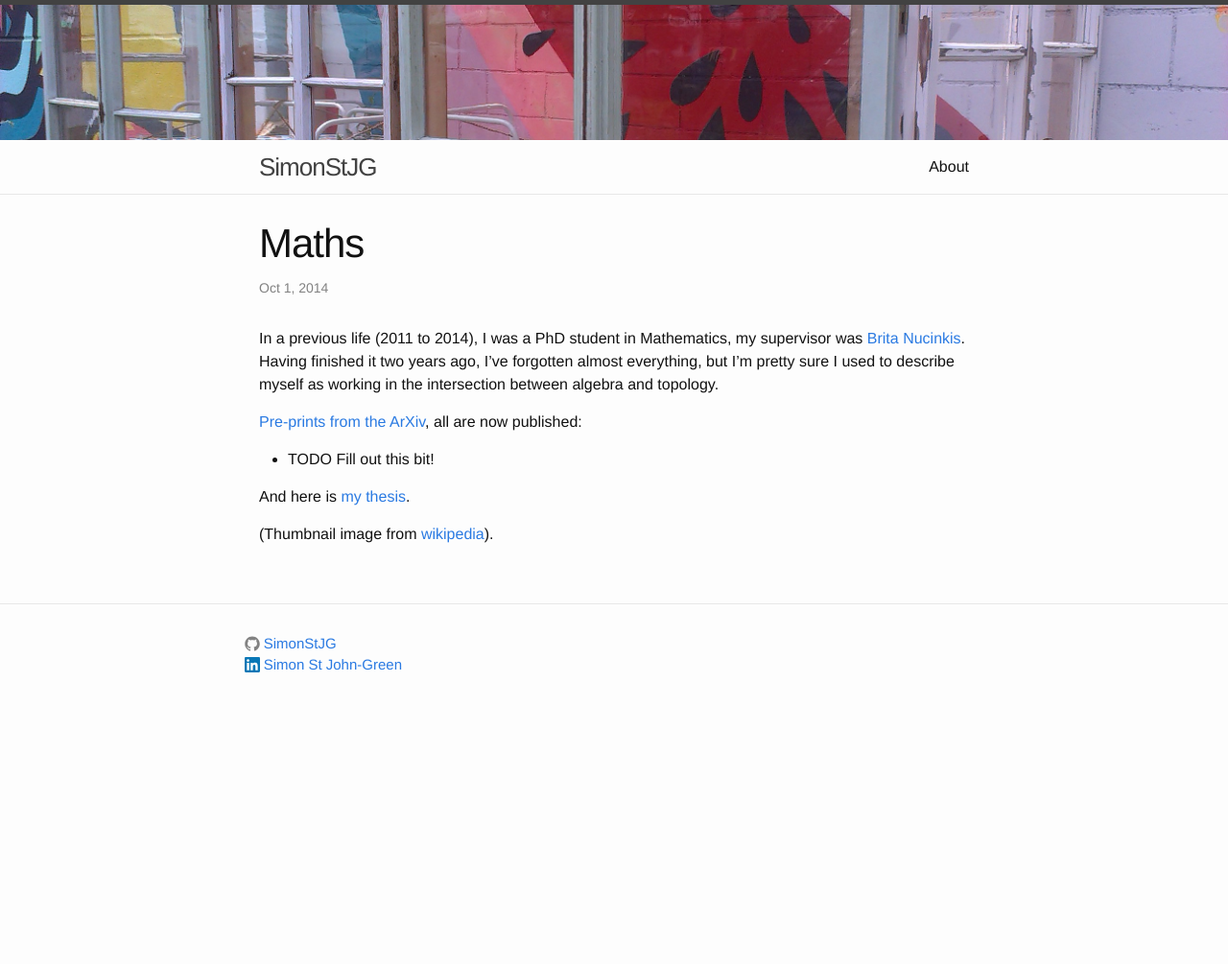
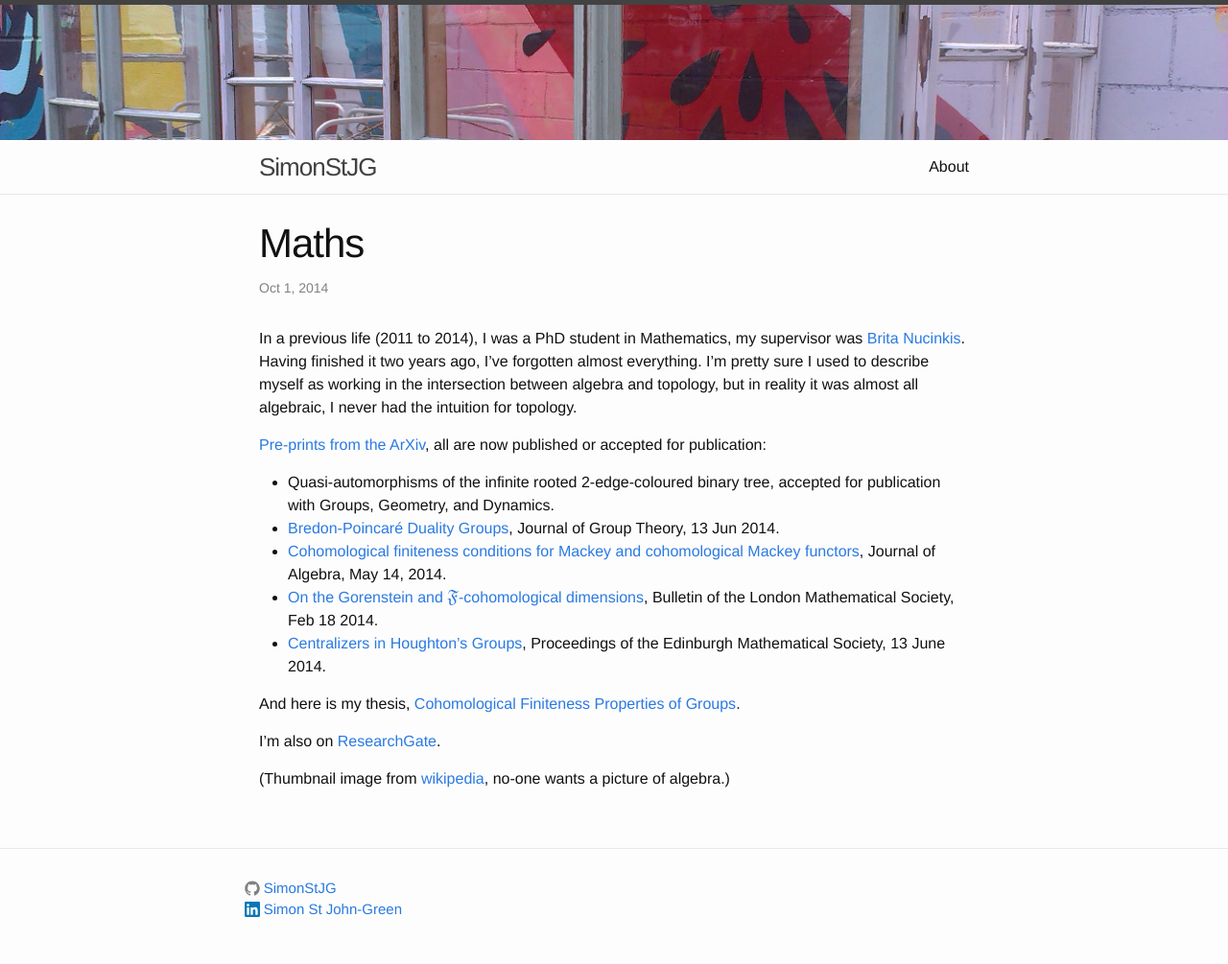
Before and after one commit to SimonStJG/SimonStJG.github.io, a Jekyll site: the page built from _posts/2014-10-01-Maths.md, in a window 1280 px wide. Shown: the whole page at 96% size. Built offline with Jekyll 4.4.1, drawn with Linux system fonts in a browser that asks for light colours; formulas are drawn with MathJax 3; before the commit the page ends 900 px from its top, so only the background shows below that.

Commit message:
Update Maths page, add readme

```diff
--- a/_posts/2014-10-01-Maths.md
+++ b/_posts/2014-10-01-Maths.md
@@ -6,12 +6,19 @@ tags: maths
 thumbnail: maths-thumbnail.jpg
 ---
 
-In a previous life (2011 to 2014), I was a PhD student in Mathematics, my supervisor was [Brita Nucinkis](http://pure.rhul.ac.uk/portal/en/persons/brita-nucinkis(1256195e-d48e-4e83-bc02-c50d77ab01a9).html).  Having finished it two years ago, I've forgotten almost everything, but I'm pretty sure I used to describe myself as working in the intersection between algebra and topology.
+In a previous life (2011 to 2014), I was a PhD student in Mathematics, my supervisor was [Brita Nucinkis](http://pure.rhul.ac.uk/portal/en/persons/brita-nucinkis(1256195e-d48e-4e83-bc02-c50d77ab01a9).html).  Having finished it two years ago, I've forgotten almost everything.  I'm pretty sure I used to describe myself as working in the intersection between algebra and topology, but in reality it was almost all algebraic, I never had the intuition for topology.
 
-[Pre-prints from the ArXiv](http://front.math.ucdavis.edu/author/S.John-Green), all are now published:
+[Pre-prints from the ArXiv](http://front.math.ucdavis.edu/author/S.John-Green), all are now published or accepted for publication:
 
-* TODO Fill out this bit!
+* Quasi-automorphisms of the infinite rooted 2-edge-coloured binary tree, accepted for publication with Groups, Geometry, and Dynamics.
+* [Bredon-Poincaré Duality Groups](https://www.degruyter.com/view/j/jgth.2014.17.issue-6/jgth-2014-0029/jgth-2014-0029.xml), Journal of Group Theory, 13 Jun 2014.
+* [Cohomological finiteness conditions for Mackey and cohomological Mackey functors](http://www.sciencedirect.com/science/article/pii/S0021869314002324), Journal of Algebra, May 14, 2014.
+* [On the Gorenstein and \\( \mathfrak{F} \\)-cohomological dimensions](http://blms.oxfordjournals.org/content/early/2014/05/20/blms.bdu030), Bulletin of the London Mathematical Society, Feb 18 2014.
+* [Centralizers in Houghton's Groups](https://www.cambridge.org/core/journals/proceedings-of-the-edinburgh-mathematical-society/article/div-classtitlecentralizers-in-houghtons-groupsdiv/8CBEA3DCA4F86A1EC27467AC74452F5B), Proceedings of the Edinburgh Mathematical Society, 13 June 2014.
 
-And here is [my thesis](http://front.math.ucdavis.edu/1410.4363).
 
-(Thumbnail image from [wikipedia](https://en.wikipedia.org/wiki/File:Feral_cat_Virginia_crop.jpg)).
+And here is my thesis, [Cohomological Finiteness Properties of Groups](http://front.math.ucdavis.edu/1410.4363).
+
+I'm also on [ResearchGate](https://www.researchgate.net/profile/Simon_St_John-Green).
+
+(Thumbnail image from [wikipedia](https://en.wikipedia.org/wiki/File:Feral_cat_Virginia_crop.jpg), no-one wants a picture of algebra.)
```
Also changed, not shown: README.md (added), 1 other file.
